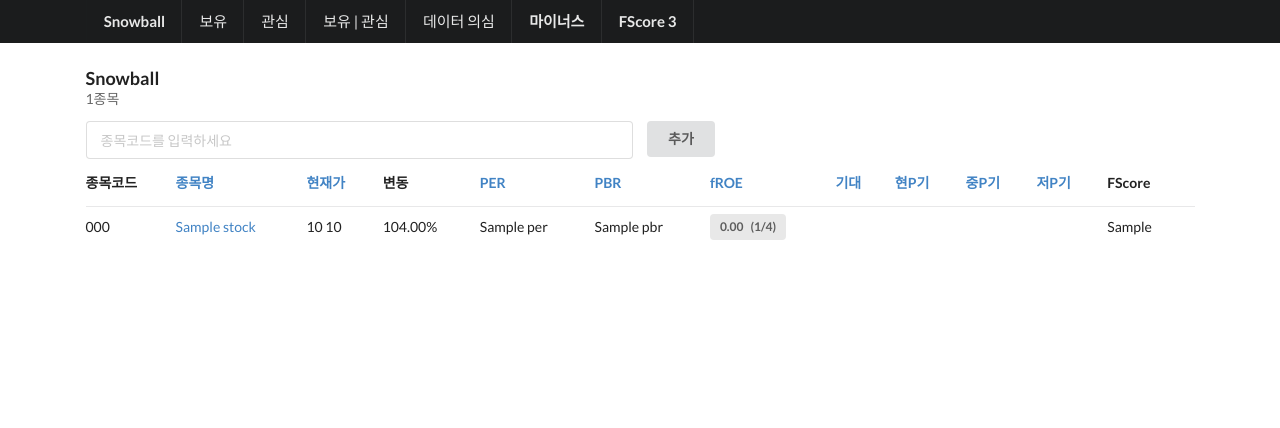
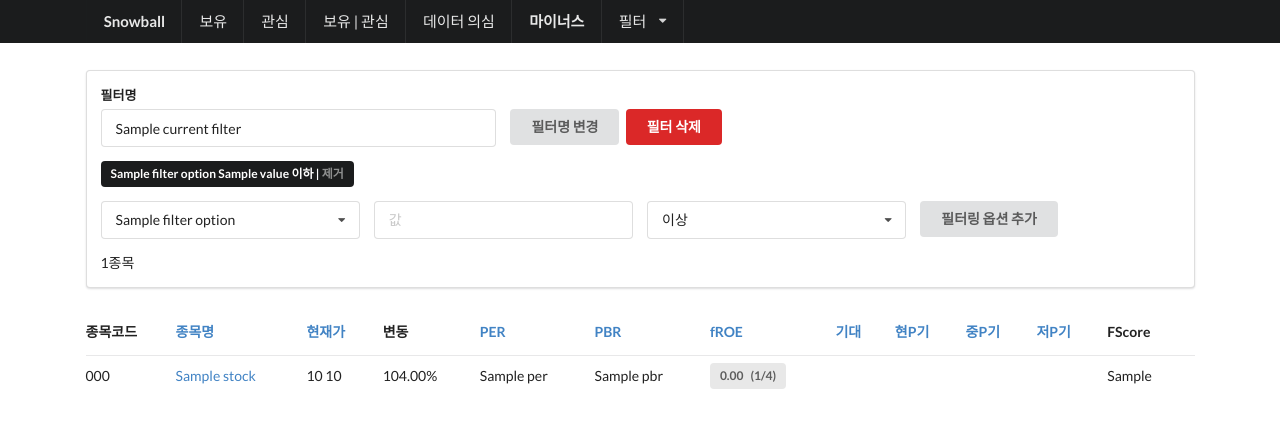
Before and after one commit to 0hoo/snowball, a Flask app: template templates/stocks.html in a window 1280 px wide. Shown: the top 428 px of the page. Run offline with Flask 2, Linux system fonts and the light colour scheme; the template is opened without the code that fills it: most values are stand-ins (such as "Sample title", 1, 10 or a date in 2020); some libraries are stand-ins or nearby versions.

Commit message:
필터링 기능 추가

```diff
--- a/app.py
+++ b/app.py
@@ -1,4 +1,5 @@
 from flask import Flask, request, render_template, redirect, url_for
+from bson.objectid import ObjectId
 
 import db
 from scrapper import parse_snowball
@@ -8,8 +9,9 @@
 
 @app.route('/stocks')
 @app.route('/stocks/<status>')
+@app.route('/stocks/filter/<filter_id>')
 @app.route('/')
-def stocks(status=None):
+def stocks(status=None, filter_id=None):
     find = None
     filter_fscore = False
     if status == 'starred':
@@ -22,15 +24,82 @@
         find = {'doubtful': True}
     elif status == 'fscore':
         filter_fscore = True
-    print(filter_fscore)
     order_by = request.args.get('order_by', 'expected_rate')
     ordering = request.args.get('ordering', 'desc')
+
+    filters = db.all_filters()
+    current_filter = None
+    if filter_id:
+        current_filter = db.filter_by_id(filter_id)
+
     stocks = db.all_stocks(order_by=order_by,
         ordering=ordering, find=find,
         filter_by_expected_rate=find==None,
         filter_bad=status!='bad',
-        filter_fscore=filter_fscore)
-    return render_template('stocks.html', stocks=stocks, order_by=order_by, ordering=ordering, status=status)
+        filter_fscore=filter_fscore,
+        filter_options=(current_filter.filter_options if current_filter else []))
+    return render_template('stocks.html', stocks=stocks, order_by=order_by, ordering=ordering, status=status,
+        available_filter_options=db.available_filter_options, filters=filters,
+        current_filter=current_filter)
+
+
+@app.route('/stocks/filter/new')
+def stocks_new_filter():
+    filters = db.all_filters()
+    name = '새필터' + str(len(filters) + 1)
+    filter_id = db.save_filter({
+        'name': name,
+        'options': [],
+    })
+    return redirect(url_for('stocks', filter_id=filter_id))
+
+
+@app.route('/stocks/filter/<filter_id>/save', methods=['POST'])
+def stocks_save_filter(filter_id):
+    if request.method == 'POST':
+        current_filter = db.filter_by_id(filter_id)
+        name = request.form.get('filter_name', '')
+        current_filter['name'] = name
+        db.save_filter(current_filter)
+        return redirect(url_for('stocks', filter_id=filter_id))
+
+
+@app.route('/stocks/filter/<filter_id>/remove')
+def stocks_remove_filter(filter_id):
+    current_filter = db.filter_by_id(filter_id)
+    db.remove_filter(filter_id)
+    return redirect(url_for('stocks'))
+
+
+@app.route('/stocks/filter/<filter_id>/add_filter_option', methods=['POST'])
+def stocks_add_filter_option(filter_id):
+    if request.method == 'POST':
+        key = request.form.get('filter_option_key')
+        morethan = request.form.get('filter_option_morethan')
+        morethan = True if morethan == 'morethan' else False
+        value = float(request.form.get('filter_option_value'))
+        selected = [filter_option for filter_option in db.available_filter_options if filter_option.key == key][0]
+        new_filter_option = db.FilterOption(key, selected.title, morethan, value)
+
+        current_filter = db.filter_by_id(filter_id)
+        options = current_filter.get('options', [])
+        filter_option_dict = new_filter_option._asdict()
+        filter_option_dict['_id'] = ObjectId()
+        options.append(filter_option_dict)
+        current_filter['options'] = options
+        db.save_filter(current_filter)
+
+        return redirect(url_for('stocks', filter_id=current_filter['_id']))
+
+
+@app.route('/stocks/filter/<filter_id>/remove_filter_option/<filter_option_id>')
+def stocks_remove_filter_option(filter_id, filter_option_id):
+    current_filter = db.filter_by_id(filter_id)
+    remain = [o for o in current_filter.get('options', []) if o['_id'] != ObjectId(filter_option_id)]
+    current_filter['options'] = remain
+    db.save_filter(current_filter)
+
+    return redirect(url_for('stocks', filter_id=current_filter['_id']))
 
 
 @app.route('/stocks/fill')
--- a/db.py
+++ b/db.py
@@ -1,16 +1,19 @@
 from typing import Tuple, List
+from types import FunctionType
 
 from datetime import datetime
 from functools import partial
+from itertools import repeat
 from statistics import mean
 from collections import UserDict, namedtuple
 
 from pymongo import MongoClient, ASCENDING, DESCENDING
-
+from bson.objectid import ObjectId
 
 FScore = namedtuple('FScore', ['total_issued_stock', 'profitable', 'cfo'])
 YearStat = namedtuple('YearStat', ['year', 'value', 'calculated'])
 Quarter = namedtuple('Quarter', ['year', 'number', 'estimated'])
+FilterOption = namedtuple('Filter', ['key', 'title', 'morethan', 'value'])
 
 
 YEAR_STAT = Tuple[int, int]
@@ -26,6 +29,23 @@
 TARGET_RATE = 15
 THIS_YEAR = datetime.now().year
 LAST_YEAR = THIS_YEAR - 1
+
+
+available_filter_options = [
+    FilterOption(key='expected_rate', title='기대수익률', morethan=None, value=None),
+    FilterOption(key='latest_fscore', title='FScore', morethan=None, value=None),
+    FilterOption(key='future_roe', title='fROE', morethan=None, value=None),
+    FilterOption(key='expected_rate_by_current_pbr', title='현P기대수익률', morethan=None, value=None),
+    FilterOption(key='expected_rate_by_low_pbr', title='저P기대수익률', morethan=None, value=None),
+    FilterOption(key='pbr', title='PBR', morethan=None, value=None),
+    FilterOption(key='per', title='PER', morethan=None, value=None),
+]
+
+
+class Filter(UserDict):
+    @property
+    def filter_options(self):
+        return [FilterOption(key=o['key'], title=o['title'], morethan=o['morethan'], value=o['value']) for o in self['options']]
 
 
 class Stock(UserDict):
@@ -57,6 +77,14 @@
     @property
     def price_sign(self) -> str:
         return '+' if self.get('price_diff') > 0 else ''
+
+    @property
+    def pbr(self):
+        return self.get('pbr')
+
+    @property
+    def per(self):
+        return self.get('per')
 
     @property
     def financial_statements_url(self) -> str:
@@ -344,17 +372,30 @@
         return obj.get(name, 0)
 
 
-def all_stocks(order_by='title', ordering='asc', find=None, filter_by_expected_rate=True, filter_bad=True, filter_fscore=False) -> List[Stock]:
+def make_filter_option_func(filter_option):
+    def filter_option_func(s):
+        v = getattr(Stock(s), filter_option.key)
+        return v >= filter_option.value if filter_option.morethan else v <= filter_option.value
+    return filter_option_func
+
+
+def all_stocks(order_by='title', ordering='asc', find=None, filter_by_expected_rate=True, filter_bad=True, filter_fscore=False, filter_options=[]) -> List[Stock]:
     dicts = db.stocks.find(find) if find else db.stocks.find()
-    filter_by_expected_rate_func = lambda s: True
+
+    filter_funcs = []
+
     if filter_by_expected_rate:
         filter_by_expected_rate_func = lambda s: (Stock(s).expected_rate > 0 and filter_bad) or (Stock(s).expected_rate < 0 and not filter_bad)
+        filter_funcs.append(filter_by_expected_rate_func)
 
-    filter_func = filter_by_expected_rate_func
     if filter_fscore:
-        filter_func = lambda s: (Stock(s).latest_fscore == 3) and filter_by_expected_rate_func(s)
+        filter_funcs.append(lambda s: (Stock(s).latest_fscore == 3) and filter_by_expected_rate_func(s))
 
-    return sorted([Stock(s) for s in dicts if filter_func(s)], key=partial(attr_or_key_getter, order_by), reverse=(ordering != 'asc'))
+    for filter_option in filter_options:
+        filter_funcs.append(make_filter_option_func(filter_option))
+
+    return sorted([Stock(s) for s in dicts if all(list(map(FunctionType.__call__, filter_funcs, repeat(s))))],
+        key=partial(attr_or_key_getter, order_by), reverse=(ordering != 'asc'))
 
 
 def stock_by_code(code) -> Stock:
@@ -374,3 +415,24 @@
 def unset_keys(keys_to_unsets):
     for key in keys_to_unsets:
         db.stocks.update({}, {'$unset':{key: 1}}, multi=True)
+
+
+def all_filters():
+    dicts = db.filters.find()
+    return [Filter(f) for f in dicts]
+
+
+def filter_by_id(filter_id) -> Filter:
+    return Filter(db.filters.find_one({'_id': ObjectId(filter_id)}))
+
+
+def save_filter(filter):
+    filter_id = filter.get('_id', None)
+    if filter_id:
+        return db.filters.update_one({'_id': ObjectId(filter_id)}, {'$set': filter}).upserted_id
+    else:
+        return db.filters.insert_one(filter).inserted_id
+
+
+def remove_filter(filter_id):
+    db.filters.delete_one({'_id': ObjectId(filter_id)})
--- a/templates/base.html
+++ b/templates/base.html
@@ -66,7 +66,17 @@
       <a href="{{ url_for('stocks', status='starredorowned') }}" class="item">보유 | 관심</a>
       <a href="{{ url_for('stocks', status='doubtful') }}" class="item">데이터 의심</a>
       <a href="{{ url_for('stocks', status='bad') }}" class="header item">마이너스</a>
-      <a href="{{ url_for('stocks', status='fscore') }}" class="header item">FScore 3</a>
+      <div class="ui dropdown item">
+        필터<i class="dropdown icon"></i>
+        <div class="menu">
+            <a href="{{ url_for('stocks_new_filter') }}" class="item"><b>새 필터 만들기</b></a>
+            {% for filter in filters %}
+            <a href="{{ url_for('stocks', filter_id=filter._id) }}" class="item">
+                {{ filter.name }}
+            </a>
+            {% endfor %}
+        </div>
+       </div>
     </div>
   </div>
 
@@ -85,6 +95,8 @@
       </div>
   </div>
   <script>
-  {% block javascript %}{% endblock %}
+    $('.ui.dropdown').dropdown();
+    {% block javascript %}
+    {% endblock %}
   </script>
 </body>
--- a/templates/stocks.html
+++ b/templates/stocks.html
@@ -1,11 +1,13 @@
 {% extends "base.html" %}
 
 {% block content %}
+
+{% if not current_filter %}
 <h3 class="ui header">
-  <div class="content">
-    Snowball
-    <div class="sub header">{{ stocks|count }}종목</div>
-  </div>
+    <div class="content">
+        Snowball
+        <div class="sub header">{{ stocks|count }}종목</div>
+    </div>
 </h3>
 <form class="ui form" action="{{ url_for('add_stock') }}" method="post">
     <div class="fields">
@@ -17,6 +19,65 @@
         </div>
     </div>
 </form>
+{% endif %}
+{% if current_filter %}
+<div class="ui segment">
+    <form class="ui form" action="{{ url_for('stocks_save_filter', filter_id=current_filter._id) }}" method="POST">
+        <input type="hidden" name="current_filter_id" value="{{ current_filter._id }}">
+        <div class="fields">
+            <div class="six wide field">
+                <label>필터명</label>
+                <input type="text" placeholder="필터명" name="filter_name" value="{{ current_filter.name }}">
+            </div>
+            <div class="four wide field">
+                <label>&nbsp;</label>
+                <button class="ui button" type="submit">필터명 변경</button>
+                <a class="ui button red" href="{{ url_for('stocks_remove_filter', filter_id=current_filter._id) }}">필터 삭제</a>
+            </div>
+        </div>
+    </form>
+    <div class="ui list">
+        {% for filter_option in current_filter.options %}
+        <span class="ui label black">
+            {{ filter_option.title }}
+            {{ filter_option.value }}
+            <b>{% if filter_option.morethan %}
+                이상
+            {% else %}
+                이하
+            {% endif %}
+            </b> |
+            <a href="{{ url_for('stocks_remove_filter_option', filter_id=current_filter._id, filter_option_id=filter_option._id) }}">제거</a>
+        </span>
+        {% endfor %}
+    </div>
+    <form class="ui form" action="{{ url_for('stocks_add_filter_option', filter_id=current_filter._id) }}" method="POST">
+        <div class="four fields">
+            <div class="field">
+                <select class="ui fluid dropdown" name="filter_option_key">
+                    {% for filter_option in available_filter_options %}
+                    <option value="{{ filter_option.key }}">{{ filter_option.title }}</option>
+                    {% endfor %}
+                </select>
+            </div>
+            <div class="field">
+                <input type="number" name="filter_option_value" placeholder="값">
+            </div>
+            <div class="field">
+                <select class="ui fluid dropdown" name="filter_option_morethan">
+                    <option value="morethan">이상</option>
+                    <option value="lessthan">이하</option>
+                </select>
+            </div>
+            <div class="field">
+                <button class="ui button" type="submit">필터링 옵션 추가</button>
+            </div>
+        </div>
+        <div>{{ stocks|count }}종목</div>
+    </form>
+</div>
+<br>
+{% endif %}
 <div class="ui grid">
     <div class="sixteen wide column">
         <table class="ui very basic compact table">
```
